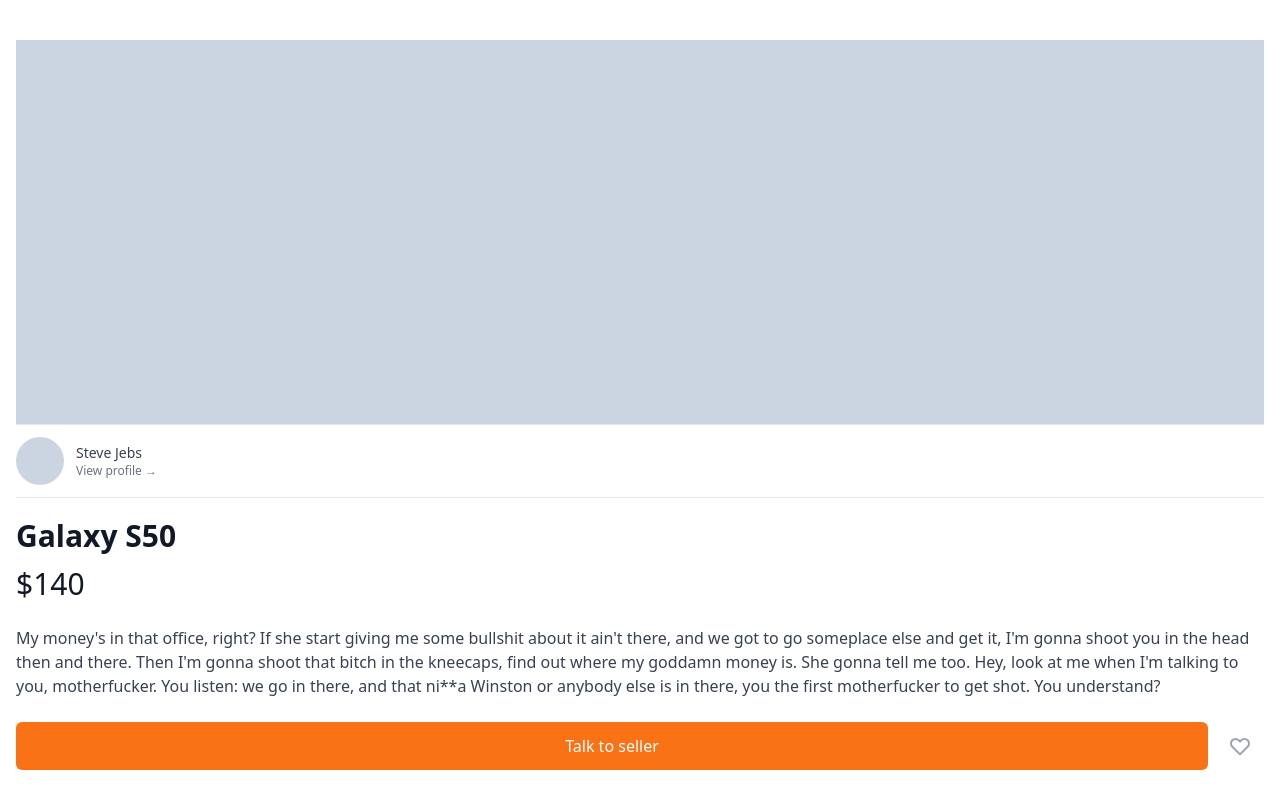
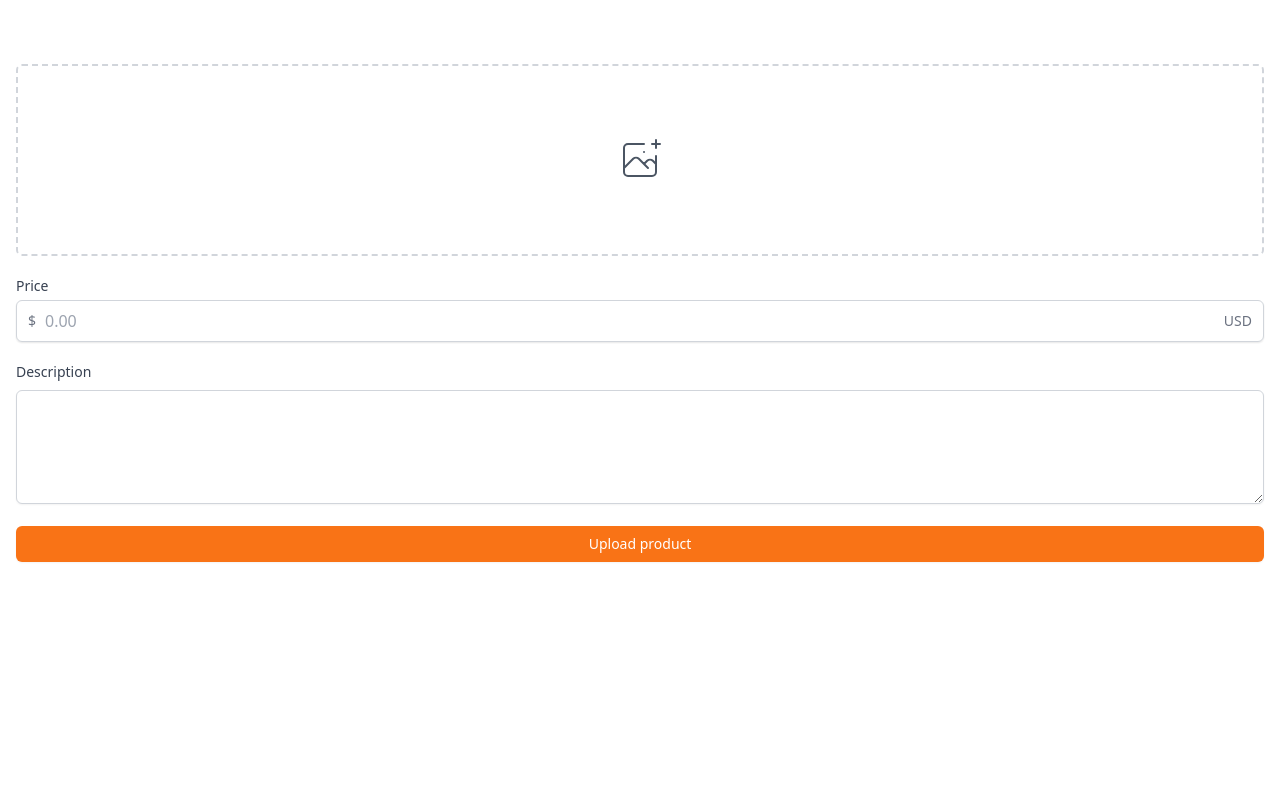
Before and after one commit to 1sol2sol/TIL, a Next.js app in the folder tailwind-ui/: page /items/upload in a window 1280 px wide. Shown: the top 800 px of the page. Built offline with nearby package versions, Linux system fonts and the light colour scheme.

Commit message:
상품 업로드 페이지 ui

```diff
--- /dev/null
+++ b/tailwind-ui/pages/items/upload.tsx
@@ -0,0 +1,47 @@
+import type { NextPage } from "next";
+
+const Upload: NextPage = () => {
+  return (
+    <div className="px-4 py-16">
+      <div>
+        <label className="w-full cursor-pointer flex items-center justify-center border-2 border-dashed border-gray-300 h-48 rounded-md text-gray-600 hover:text-orange-500 hover:border-orange-500">
+          <svg
+            className="h-12 w-12"
+            stroke="currentColor"
+            fill="none"
+            viewBox="0 0 48 48"
+            aria-hidden="true"
+          >
+            <path
+              d="M28 8H12a4 4 0 00-4 4v20m32-12v8m0 0v8a4 4 0 01-4 4H12a4 4 0 01-4-4v-4m32-4l-3.172-3.172a4 4 0 00-5.656 0L28 28M8 32l9.172-9.172a4 4 0 015.656 0L28 28m0 0l4 4m4-24h8m-4-4v8m-12 4h.02"
+              strokeWidth={2}
+              strokeLinecap="round"
+              strokeLinejoin="round"
+            />
+          </svg>
+
+          <input className="hidden" type="file" />
+        </label>
+      </div>
+      <div className="my-5">
+        <label htmlFor="price" className="mb-1 block text-sm font-medium text-gray-700">Price</label>
+        <div className="rounded-md shadow-sm relative flex items-center">
+          <div className="absolute left-0 pl-3 flex items-center justify-center pointer-events-none">
+            <span className="text-gray-500 text-sm">$</span>
+          </div>
+          <input id="price" className="appearance-none w-full px-3 pl-7 py-2 border-gray-300 rounded-md shadow-sm placeholder-gray-400 focus:outline-none focus:ring-orange-500 focus:border-orange-500" type="text" placeholder="0.00" />
+          <div className="absolute right-0 pr-3 flex items-center pointer-events-none">
+            <span className="text-gray-500 text-sm">USD</span>
+          </div>
+        </div>
+      </div>
+      <div>
+        <label className="mb-1 block text-sm font-medium text-gray-700">Description</label>
+          <textarea className="mt-1 shadow-sm w-full focus:ring-orange-500 rounded-md border-gray-300 focus:border-orange-500" rows={4} />
+      </div>
+      <button className="mt-4 w-full bg-orange-500 hover:bg-orange-600 text-white py-2 px-3 border-transparent rounded-md shadow-sm font-medium text-sm focus:ring-2 focus:ring-offset-2 focus:ring-orange-500 focus:outline-none">Upload product</button>
+    </div>
+  );
+};
+
+export default Upload;
```
